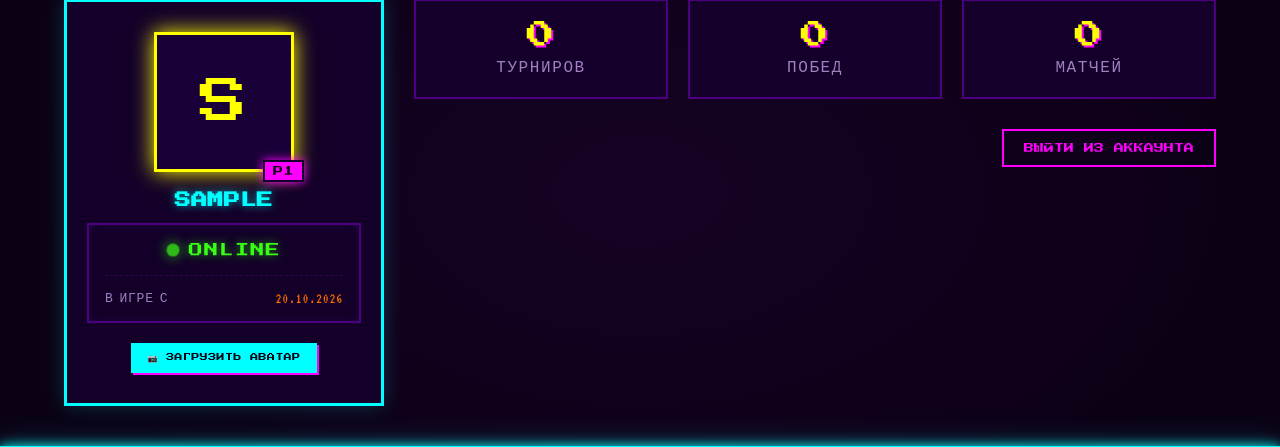
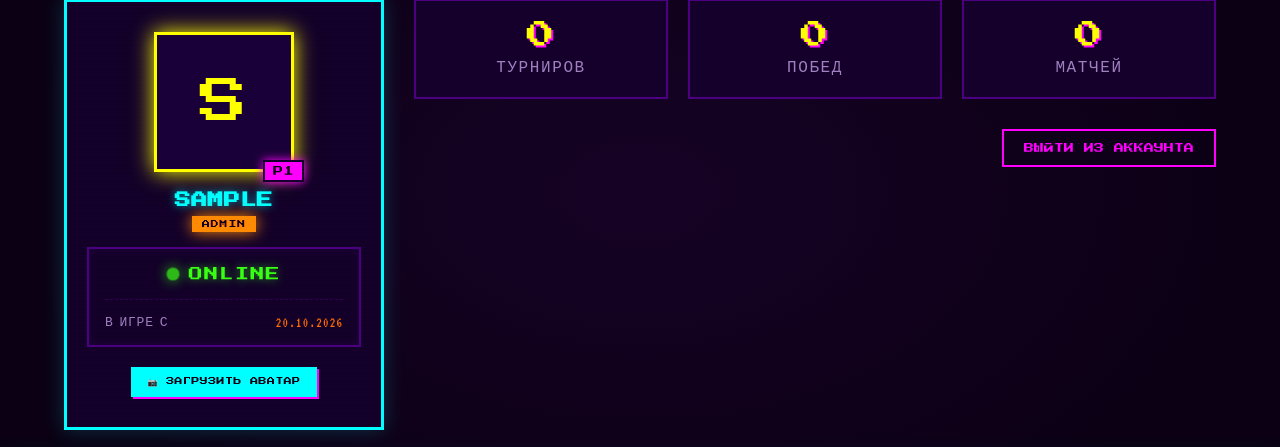
Before and after one commit to iamnotzayats/CyberX, a Django app: a page that uses templates/profile.html in a window 1280 px wide. Shown: the part 209-656 px from the top of the page. Run offline with Django 5.2, Linux system fonts and the light colour scheme; the visitor is signed in with stand-in values (Sample User, id 1); data comes from the database, SQL or seed files in the repository.

Commit message:
Added ADMIN tag

```diff
--- a/static/css/profile.css
+++ b/static/css/profile.css
@@ -125,13 +125,43 @@
     box-shadow: 0 0 10px var(--neon-magenta);
 }
 
+/* ---------- ИМЯ И МЕТКА АДМИНА ---------- */
+.profile-name-wrap {
+    display: flex;
+    flex-direction: column;
+    align-items: center;
+    gap: 8px;
+    margin-bottom: 15px;
+}
+
 .profile-username {
     font-family: var(--font-pixel);
     font-size: 16px;
     color: var(--neon-cyan);
     text-shadow: 0 0 8px rgba(0,255,255,.6);
-    margin: 0 0 15px 0;
+    margin: 0;
     word-break: break-all;
+}
+
+/* Неоновая метка ADMIN */
+.profile-admin-badge {
+    font-family: var(--font-pixel);
+    font-size: 8px;
+    text-transform: uppercase;
+    letter-spacing: 0.1em;
+    color: #0b0014;
+    background: var(--neon-orange);
+    padding: 4px 10px;
+    border-radius: 0;
+    box-shadow:
+        0 0 10px var(--neon-orange),
+        inset 0 0 4px rgba(255,255,255,0.5);
+    animation: admin-pulse 2s infinite alternate;
+}
+
+@keyframes admin-pulse {
+    0% { filter: brightness(1); }
+    100% { filter: brightness(1.3); box-shadow: 0 0 15px var(--neon-orange); }
 }
 
 /* ---------- ПАНЕЛЬ СТАТУСА ИГРОКА ---------- */
--- a/templates/profile.html
+++ b/templates/profile.html
@@ -33,7 +33,14 @@
                     <div class="profile-rank">P1</div>
                 </div>
 
-                <h2 class="profile-username">{{ profile_user.username|upper }}</h2>
+                <!-- Ник + Метка админа -->
+                <div class="profile-name-wrap">
+                    <h2 class="profile-username">{{ profile_user.username|upper }}</h2>
+
+                    {% if profile_user.is_staff or profile_user.is_superuser %}
+                        <span class="profile-admin-badge">ADMIN</span>
+                    {% endif %}
+                </div>
 
                 <!-- ПАНЕЛЬ СТАТУСА -->
                 <div class="profile-status-panel">
```
